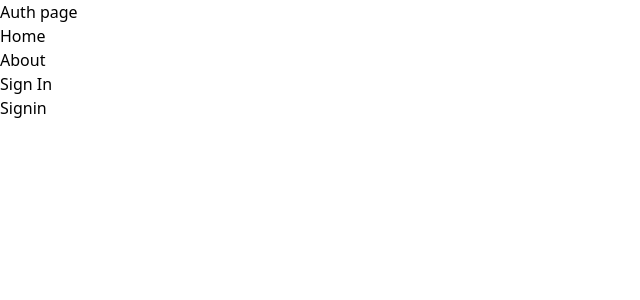
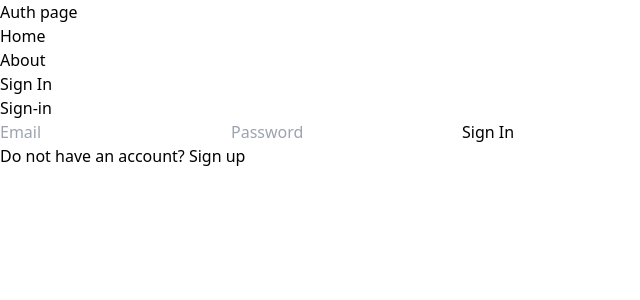
Before and after one commit to Brajesh1213/Login-page, a React (Vite) app in the folder client/: page /sign-in in a window 1280 px wide. Shown: the top 300 px of the page, without its empty margins (0-640 px from the left). Built offline with nearby package versions, Linux system fonts and the light colour scheme.

Commit message:
sign in backend

```diff
--- a/client/src/pages/Signin.jsx
+++ b/client/src/pages/Signin.jsx
@@ -1,9 +1,87 @@
-// import React from 'react'
+import { useState } from "react";
+import { Link, useNavigate } from "react-router-dom";
 
-const Signin = () => {
+export default function Signin() {
+  const [formData, setFormData] = useState({});
+  const [error, setError] = useState(false);
+  const [loading, setLoading] = useState(false);
+
+  const navigate = useNavigate();
+
+  const handleChange = (e) => {
+    setFormData({ ...formData, [e.target.id]: e.target.value });
+  };
+
+  const handleSubmit = async (e) => {
+    e.preventDefault();
+    try {
+      setLoading(true);
+      setError(false);
+
+      const res = await fetch("/api/auth/signin", {
+        method: "POST",
+        headers: {
+          'Content-Type': 'application/json',
+        },
+        body: JSON.stringify(formData),
+      });
+
+      const data = await res.json();
+      setLoading(false);
+
+      if (data.success === false) {
+        setError(true);
+        return;
+      }
+
+      navigate('/');
+    } catch (error) {
+      setLoading(false);
+      setError(true);
+    }
+  };
+
   return (
-    <div>Signin</div>
-  )
+    <div>
+      <h1 className="text-3xl text-center font-semibold my-7">Sign-in</h1>
+      <form onSubmit={handleSubmit} className="flex flex-col gap-4 pd-3 m-2">
+        {/* <input
+          type="text"
+          className="bg-slate-100 p-3 rounded-lg"
+          placeholder="Username"
+          required
+          id="username"
+          onChange={handleChange}
+        /> */}
+        <input
+          type="email"
+          className="bg-slate-100 p-3 rounded-lg"
+          placeholder="Email"
+          required
+          id="email"
+          onChange={handleChange}
+        />
+        <input
+          type="password"
+          className="bg-slate-100 p-3 rounded-lg"
+          placeholder="Password"
+          required
+          id="password"
+          onChange={handleChange}
+        />
+        <button
+          disabled={loading}
+          className="bg-slate-700 text-white p-3 rounded-lg uppercase hover:opacity-95 disabled:opacity-80"
+        >
+          {loading ? 'Loading....' : 'Sign In'}
+        </button>
+      </form>
+      <div className="flex gap-2 mt-5 ml-2">
+        <p>
+          Do not have an account? <Link to="/sign-up"><span className="text-blue-500">Sign up</span></Link>
+        </p>
+      </div>
+      <div><p className="text-red-500 mt-5">{error && 'Something went wrong!'}</p></div>
+    </div>
+  );
 }
-
-export default Signin
--- a/client/src/pages/Signup.jsx
+++ b/client/src/pages/Signup.jsx
@@ -1,10 +1,11 @@
 import{ useState } from "react";
-import { Link } from "react-router-dom";
+import { Link, useNavigate } from "react-router-dom";
 
 export default function Signup() {
   const [formData, setFormData] = useState({});
   const [error,setError]=useState(false);
   const [loading,setLoading]=useState(false);
+  const navigation=useNavigate();
 
 
   const handleChange = (e) => {
@@ -32,6 +33,7 @@
         setError(true);
         return;
       }
+      navigation('/sign-in')
     }
     catch(error){
       setLoading(false)
```
Also changed, not shown: 1 other file (tests, documents, lock files or other folders).
